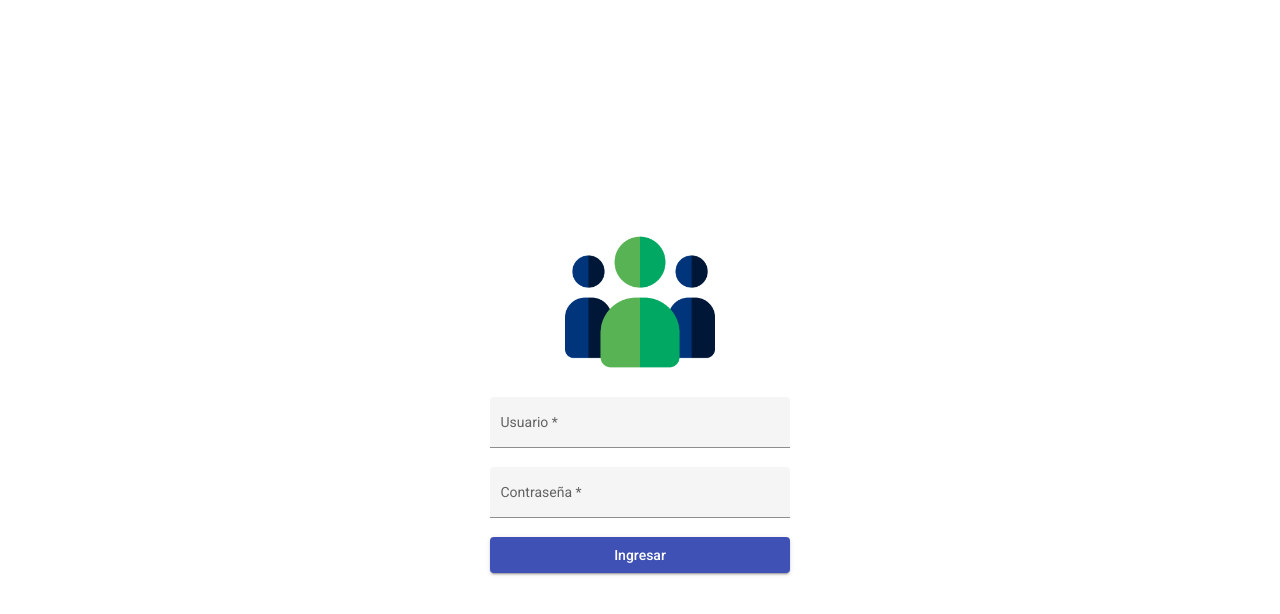
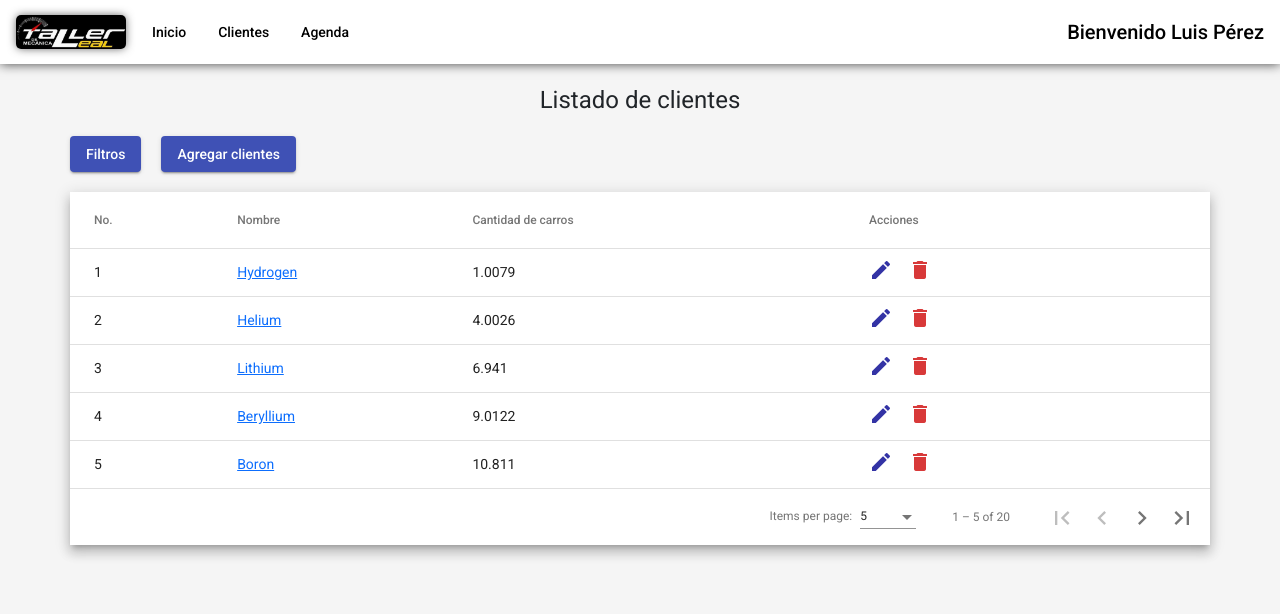
Before and after one commit to luisfbcudj94/CustomersManage, an Angular app in the folder FrontEnd/: page /clientes in a window 1280 px wide. Shown: the top 614 px of the page. Built offline with nearby package versions, Linux system fonts and the light colour scheme.

Commit message:
Clientes1

```diff
--- a/FrontEnd/src/app/app-routing.module.ts
+++ b/FrontEnd/src/app/app-routing.module.ts
@@ -1,5 +1,6 @@
 import { NgModule } from '@angular/core';
 import { RouterModule, Routes } from '@angular/router';
+import { ClientesComponent } from './components/clientes/clientes.component';
 import { LoginComponent } from './components/login/login.component';
 import { MainComponent } from './components/main/main.component';
 
@@ -7,6 +8,7 @@ const routes: Routes = [
   {path:'', component: LoginComponent, pathMatch:'full'},
   {path:'login', component:LoginComponent},
   {path:'main', component:MainComponent},
+  {path:'clientes', component:ClientesComponent},
   {path:'**', component: LoginComponent, pathMatch:'full'}
 
 ];
--- /dev/null
+++ b/FrontEnd/src/app/components/clientes/clientes.component.css
@@ -0,0 +1,33 @@
+table {
+    width: 100%;
+}
+
+.container{
+    margin-top: 20px;
+    padding: 0;
+}
+h1{
+    margin-top: 20px;
+    text-align: center;
+}
+
+.fondo{
+    height: auto;
+    background-color: rgb(245, 245, 245);
+    min-height: 1000px;
+}
+
+.container td #edit{
+    color: rgb(51, 51, 165);
+    margin-right: 15px;
+    cursor: pointer;
+}
+
+.container td #delete{
+    color: rgb(216, 57, 57);
+    cursor: pointer;
+}
+
+.buttons #agregarClientes{
+    margin-left: 20px;
+}
--- /dev/null
+++ b/FrontEnd/src/app/components/clientes/clientes.component.html
@@ -0,0 +1,69 @@
+<div class="fondo">
+    <app-navbar></app-navbar>
+
+    <h1>Listado de clientes</h1>
+
+    <div class="buttons container" >
+        <button mat-raised-button color="primary" id="filtros">Filtros</button>
+        <button mat-raised-button color="primary" id="agregarClientes" (click)="mostrarAddCliente()">Agregar clientes</button>
+    </div>
+
+    <div class="mat-elevation-z8 container">
+
+        <table mat-table [dataSource]="dataSource">
+
+          <!-- Position Column -->
+          <ng-container matColumnDef="position">
+            <th mat-header-cell *matHeaderCellDef> No. </th>
+            <td mat-cell *matCellDef="let element"> {{element.position}} </td>
+          </ng-container>
+
+          <!-- Name Column -->
+          <ng-container matColumnDef="name">
+            <th mat-header-cell *matHeaderCellDef> Nombre </th>
+            <td mat-cell *matCellDef="let element"> <a href="">{{element.name}}</a> </td>
+          </ng-container>
+
+          <!-- Weight Column -->
+          <ng-container matColumnDef="weight">
+            <th mat-header-cell *matHeaderCellDef> Cantidad de carros </th>
+            <td mat-cell *matCellDef="let element"> {{element.weight}} </td>
+          </ng-container>
+
+          <!-- Symbol Column -->
+          <ng-container matColumnDef="symbol">
+            <th mat-header-cell *matHeaderCellDef> Acciones </th>
+            <td mat-cell *matCellDef="let element">
+                <mat-icon id="edit">edit</mat-icon>
+                <mat-icon id="delete">delete</mat-icon>
+            </td>
+          </ng-container>
+
+          <tr mat-header-row *matHeaderRowDef="displayedColumns"></tr>
+          <tr mat-row *matRowDef="let row; columns: displayedColumns;"></tr>
+        </table>
+
+        <mat-paginator [pageSizeOptions]="[5, 10, 20]"
+                       showFirstLastButtons
+                       aria-label="Select page of periodic elements">
+        </mat-paginator>
+      </div>
+
+      <!--AGREGAR CLIENTES-->
+      <ng-template #addCliente>
+        <form [formGroup]="login" (submit)="agregarCliente()">
+          <div class="login" fxLayout="column" fxLayoutAlign="center center">
+              <mat-progress-spinner mode="indeterminate" [diameter]="50" class="spinner" *ngIf="loading"></mat-progress-spinner>
+              <mat-form-field class="input" appearance="fill">
+                  <mat-label>Usuario</mat-label>
+                  <input matInput formControlName="usuario" autocomplete="off">
+              </mat-form-field>
+              <mat-form-field class="input" appearance="fill">
+                  <mat-label>Contraseña</mat-label>
+                  <input matInput type="password" formControlName="password" autocomplete="off">
+              </mat-form-field>
+              <button mat-raised-button md-dialog-close type="submit" color="primary">Guardar</button>
+          </div>
+      </form>
+      </ng-template>
+</div>
--- /dev/null
+++ b/FrontEnd/src/app/components/clientes/clientes.component.ts
@@ -0,0 +1,102 @@
+import { Component, OnInit,AfterViewInit, ViewChild, TemplateRef} from '@angular/core';
+import {MatPaginator} from '@angular/material/paginator';
+import {MatTableDataSource} from '@angular/material/table';
+import { MatDialog } from '@angular/material/dialog';
+import { FormBuilder, FormGroup, Validators } from '@angular/forms';
+import { UsuarioAdd } from 'src/app/models/usuarioAdd';
+
+@Component({
+  selector: 'app-clientes',
+  templateUrl: './clientes.component.html',
+  styleUrls: ['./clientes.component.css']
+})
+
+
+
+export class ClientesComponent implements OnInit {
+
+  displayedColumns: string[] = ['position', 'name', 'weight', 'symbol'];
+  dataSource = new MatTableDataSource<PeriodicElement>(ELEMENT_DATA);
+
+  login: FormGroup;
+  loading: boolean=false;
+
+  @ViewChild(MatPaginator) paginator: MatPaginator;
+  @ViewChild('addCliente') addCliente: TemplateRef<any>;
+
+  ngAfterViewInit() {
+    this.dataSource.paginator = this.paginator;
+  }
+
+
+  constructor(private fb: FormBuilder,
+              public dialog: MatDialog,
+              ) {
+    this.login = this.fb.group({
+      usuario: ['',Validators.required],
+      password: ['',Validators.required]
+    });
+   }
+
+  ngOnInit(): void {
+  }
+
+  agregarCliente(){
+
+    const usuarioAdd:UsuarioAdd = {
+      nombreUsuario: this.login.value.usuario,
+      password: this.login.value.password,
+      admin: 0,
+      customer: 1,
+      tallerId: +localStorage.getItem('TallerId')
+    };
+
+    console.log("Agregando clientes",usuarioAdd);
+
+  }
+
+  mostrarAddCliente(){
+    let dialogRef = this.dialog.open(this.addCliente);
+        dialogRef.afterClosed().subscribe(result => {
+            if (result !== undefined) {
+                if (result !== 'no') {
+                    const enabled = "Y"
+                    console.log(result);
+                } else if (result === 'no') {
+                    console.log('User clicked no.');
+                }
+            }
+      })
+  }
+
+}
+
+export interface PeriodicElement {
+  name: string;
+  position: number;
+  weight: number;
+  symbol: string;
+}
+
+const ELEMENT_DATA: PeriodicElement[] = [
+  {position: 1, name: 'Hydrogen', weight: 1.0079, symbol: 'H'},
+  {position: 2, name: 'Helium', weight: 4.0026, symbol: 'He'},
+  {position: 3, name: 'Lithium', weight: 6.941, symbol: 'Li'},
+  {position: 4, name: 'Beryllium', weight: 9.0122, symbol: 'Be'},
+  {position: 5, name: 'Boron', weight: 10.811, symbol: 'B'},
+  {position: 6, name: 'Carbon', weight: 12.0107, symbol: 'C'},
+  {position: 7, name: 'Nitrogen', weight: 14.0067, symbol: 'N'},
+  {position: 8, name: 'Oxygen', weight: 15.9994, symbol: 'O'},
+  {position: 9, name: 'Fluorine', weight: 18.9984, symbol: 'F'},
+  {position: 10, name: 'Neon', weight: 20.1797, symbol: 'Ne'},
+  {position: 11, name: 'Sodium', weight: 22.9897, symbol: 'Na'},
+  {position: 12, name: 'Magnesium', weight: 24.305, symbol: 'Mg'},
+  {position: 13, name: 'Aluminum', weight: 26.9815, symbol: 'Al'},
+  {position: 14, name: 'Silicon', weight: 28.0855, symbol: 'Si'},
+  {position: 15, name: 'Phosphorus', weight: 30.9738, symbol: 'P'},
+  {position: 16, name: 'Sulfur', weight: 32.065, symbol: 'S'},
+  {position: 17, name: 'Chlorine', weight: 35.453, symbol: 'Cl'},
+  {position: 18, name: 'Argon', weight: 39.948, symbol: 'Ar'},
+  {position: 19, name: 'Potassium', weight: 39.0983, symbol: 'K'},
+  {position: 20, name: 'Calcium', weight: 40.078, symbol: 'Ca'},
+];
--- a/FrontEnd/src/app/components/login/login.component.ts
+++ b/FrontEnd/src/app/components/login/login.component.ts
@@ -45,6 +45,11 @@ export class LoginComponent implements OnInit {
         this.router.navigate(['/main']);
         this.loading = false;
         this.login.reset()
+
+        localStorage.setItem('NombreUsuario',data.user.nombreUsuario);
+        localStorage.setItem('Admin',data.user.admin);
+        localStorage.setItem('Customer',data.user.customer);
+        localStorage.setItem('TallerId',data.user.tallerId);
     }, error => {
       this.loading = false;
       console.log(error);
--- a/FrontEnd/src/app/components/main/contenido/contenido.component.css
+++ b/FrontEnd/src/app/components/main/contenido/contenido.component.css
@@ -7,13 +7,14 @@
 }
 
 .container{
-    margin-top: 50px;
+    padding-top: 50px;
 }
 
 .container h1{
     text-align: center;
     font-weight: bolder;
     font-size: 30px;
+
 }
 
 .container .cartas{
--- a/FrontEnd/src/app/components/main/navbar/navbar.component.css
+++ b/FrontEnd/src/app/components/main/navbar/navbar.component.css
@@ -20,4 +20,5 @@ p{
 
 mat-toolbar{
     background-color: #ffffff !important;
+    box-shadow: 0px 0px 11px 0px rgba(0,0,0,0.75);
 }
--- /dev/null
+++ b/FrontEnd/src/app/models/usuarioAdd.ts
@@ -0,0 +1,7 @@
+export class UsuarioAdd{
+    nombreUsuario: string;
+    password: string;
+    admin: number;
+    customer: number;
+    tallerId: number;
+}
```
Also changed, not shown: FrontEnd/src/app/app.module.ts (+12 -1 lines).
